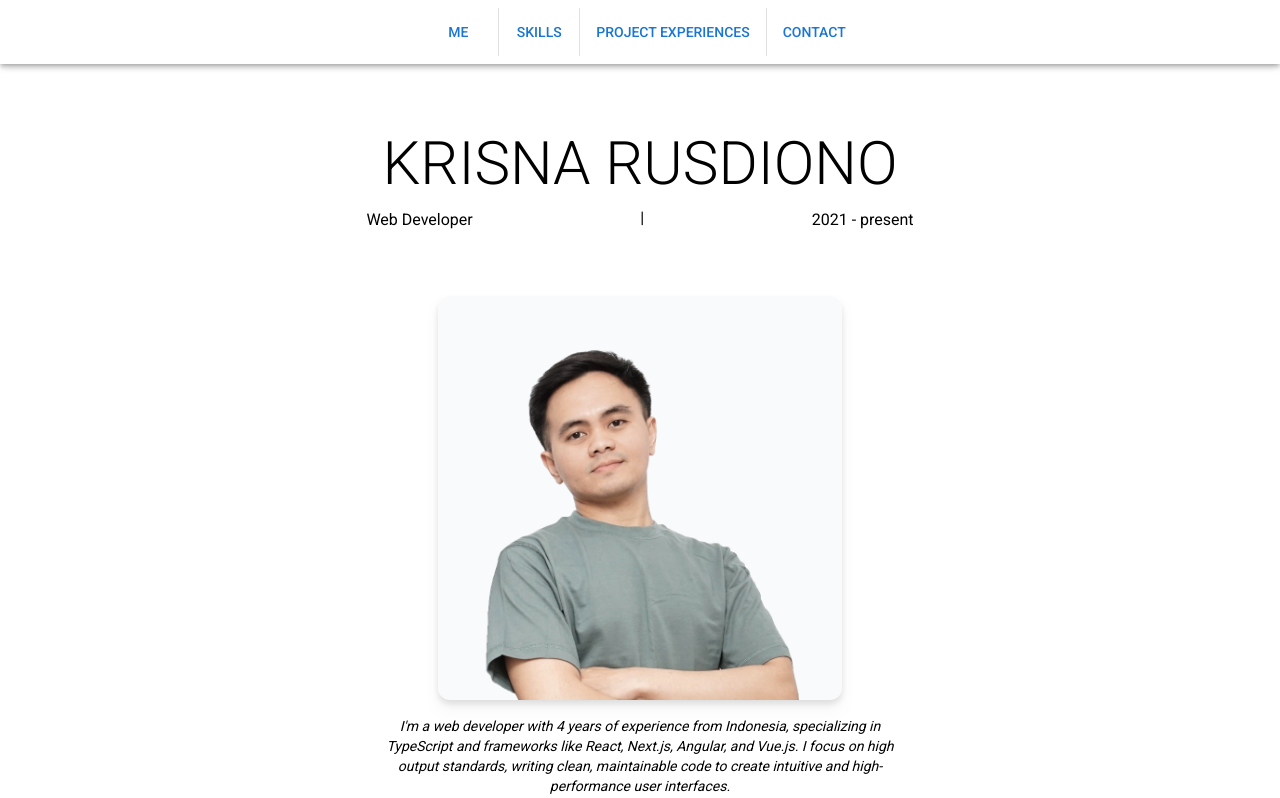
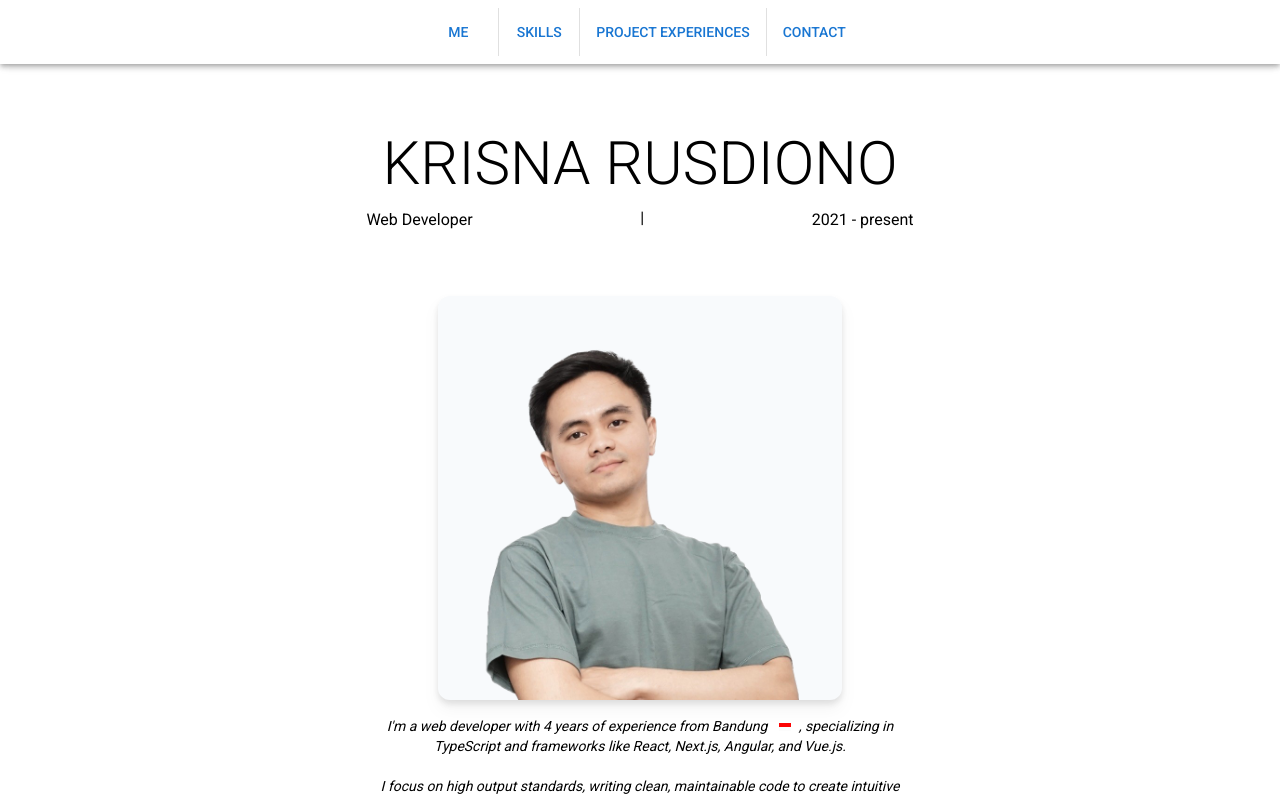
Before and after one commit to krisnaRusdiono/krisna-rusdiono-app, a Next.js app: page / in a window 1280 px wide. Shown: the top 798 px of the page. Built offline with nearby package versions, Linux system fonts and the light colour scheme; what @mui/material-nextjs would draw is missing.

Commit message:
fea: add flag and adjust about me content

```diff
--- a/app/(main)/@hero/page.tsx
+++ b/app/(main)/@hero/page.tsx
@@ -2,6 +2,7 @@ import ContentContainer from '@/components/ContentContainer';
 import { Typography } from '@mui/material';
 import Image from 'next/image';
 import TalentImage from '@/public/images/krisna-rusdiono.png';
+import IcIndonesia from '@/public/images/ic_indonesia_fix.svg';
 
 const HeroSlot = () => {
   const yearsOfExperience = new Date().getFullYear() - 2021;
@@ -37,10 +38,12 @@ const HeroSlot = () => {
           className='italic text-center my-4 max-w-[34rem]'
         >
           I&apos;m a web developer with {yearsOfExperience} years of experience
-          from Indonesia, specializing in TypeScript and frameworks like React,
-          Next.js, Angular, and Vue.js. I focus on high output standards,
-          writing clean, maintainable code to create intuitive and high-performance
-          user interfaces.
+          from Bandung <Image src={IcIndonesia} alt='indonesia' width={12} className='mx-2' />, specializing
+          in TypeScript and frameworks like React, Next.js, Angular, and Vue.js.
+          <br />
+          <br />
+          I focus on high output standards, writing clean, maintainable code to
+          create intuitive and high-performance user interfaces.
         </Typography>
       </div>
     </ContentContainer>
```
